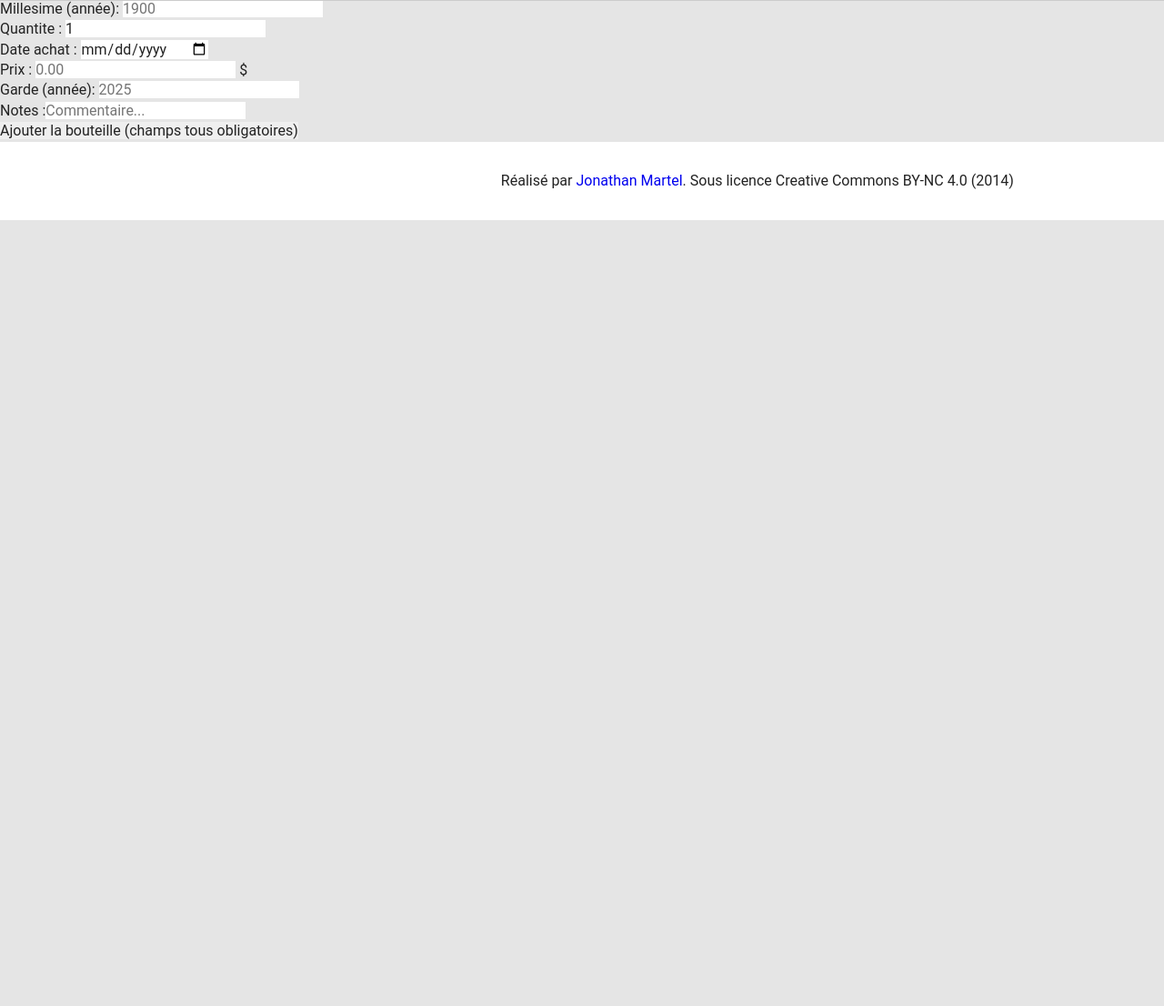
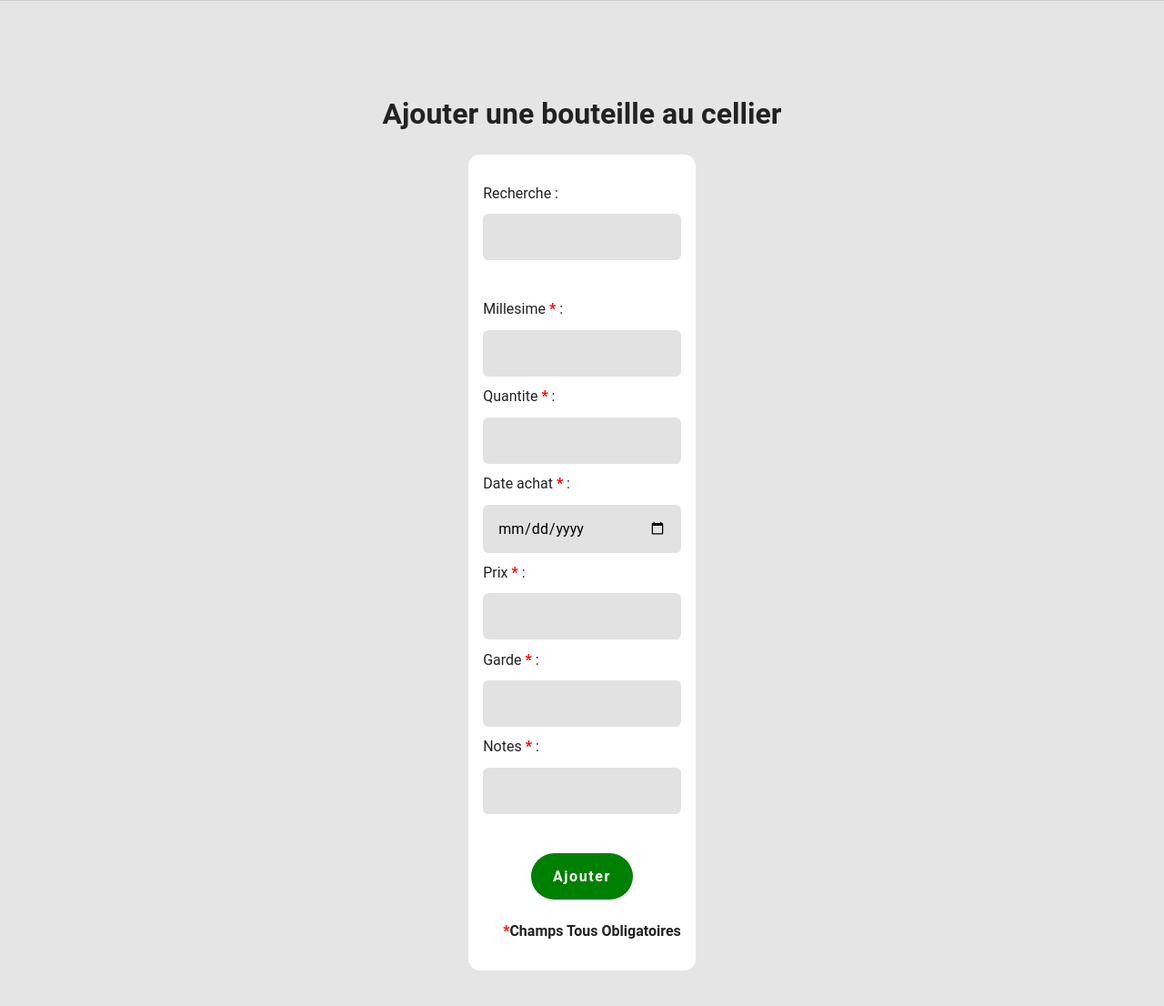
Before and after one commit to absahmed799/vino-web2, a PHP site: template vues/ajouter.php in a window 1280 px wide. Shown: the part 78-1184 px from the top of the page at 91% size. Run offline with PHP 8.4, Linux system fonts and the light colour scheme; the template is opened without the code that fills it, so the values that code supplies are empty; some libraries are stand-ins or nearby versions.

Commit message:
modif main.js url local fc

```diff
--- a/vues/ajouter.php
+++ b/vues/ajouter.php
@@ -1,22 +1,52 @@
-<div class="ajouter">
+<section class="ajouter">
 
+    <h1><span>Ajouter une bouteille au cellier </strong></span></h1>
     <div class="nouvelleBouteille" vertical layout>
-        <strong>Recherche : </strong><input type="text" name="nom_bouteille">
-        <ul class="listeAutoComplete">
+        <form action="">
+            <div class="input-box">
+                <label> Recherche :
+                    <input type="text" name="nom_bouteille">
+                </label>
+            </div>
 
-        </ul>
-        <div>
-            <p>Nom : <!-- <input data-id="" class="nom_bouteille" type="text" name="nom_bouteille" placeholder="Nom de la bouteille" disabled> -->
-                 <strong><span data-id="" class="nom_bouteille"></span></strong>
-            </p>
-            <p>Millesime (année): <input type="number" name="millesime" placeholder="1900"></p>
-            <p>Quantite : <input type="number" min="1" name="quantite" value="1"></p>
-            <p>Date achat : <input type="date" name="date_achat"></p>
-            <p>Prix : <input type="number" min="0" step="0.01" name="prix" placeholder="0.00"> $</p>
-            <p>Garde (année): <input type="number" name="garde_jusqua" placeholder="2025"></p>
-            <p>Notes :<input type="text" placeholder="Commentaire..." name="notes"></p>
-        </div>
-        <button name="ajouterBouteilleCellier">Ajouter la bouteille (champs tous obligatoires)</button>
+            <p class="hidden name_bottle">Nom : <span data-id="" class="nom_bouteille"></span></p>
+
+
+            <ul class="listeAutoComplete">
+
+            </ul>
+
+            <div class="input-box">
+                <label> Millesime <span class="obligatoire">*</span> :
+                    <input required type="number" name="millesime" >
+                </label>
+
+                <label> Quantite <span class="obligatoire">*</span>  :
+                    <input required type="number" step="0" name="quantite" >
+                </label>
+            </div>
+
+            <div class="input-box">
+                <label> Date achat <span class="obligatoire">*</span> :
+                    <input required type="date" name="date_achat">
+                </label>
+
+                <label> Prix <span class="obligatoire">*</span> :
+                    <input required type="number" step="0.01" name="prix">
+                </label>
+            </div>
+
+            <div class="input-box">
+                <label> Garde <span class="obligatoire">*</span> :
+                    <input required type="text" name="garde_jusqua">
+                </label>
+
+                <label> Notes <span class="obligatoire">*</span> :
+                    <input required type="text" name="notes">
+                </label>
+            </div>
+            <button name="ajouterBouteilleCellier" class="btn btnUpdate">Ajouter</button>
+            <p class="obligatoire_champ"><span class="obligatoire">*</span>Champs Tous Obligatoires</p>
+        </form>
     </div>
-</div>
-</div>
+</section>
```
